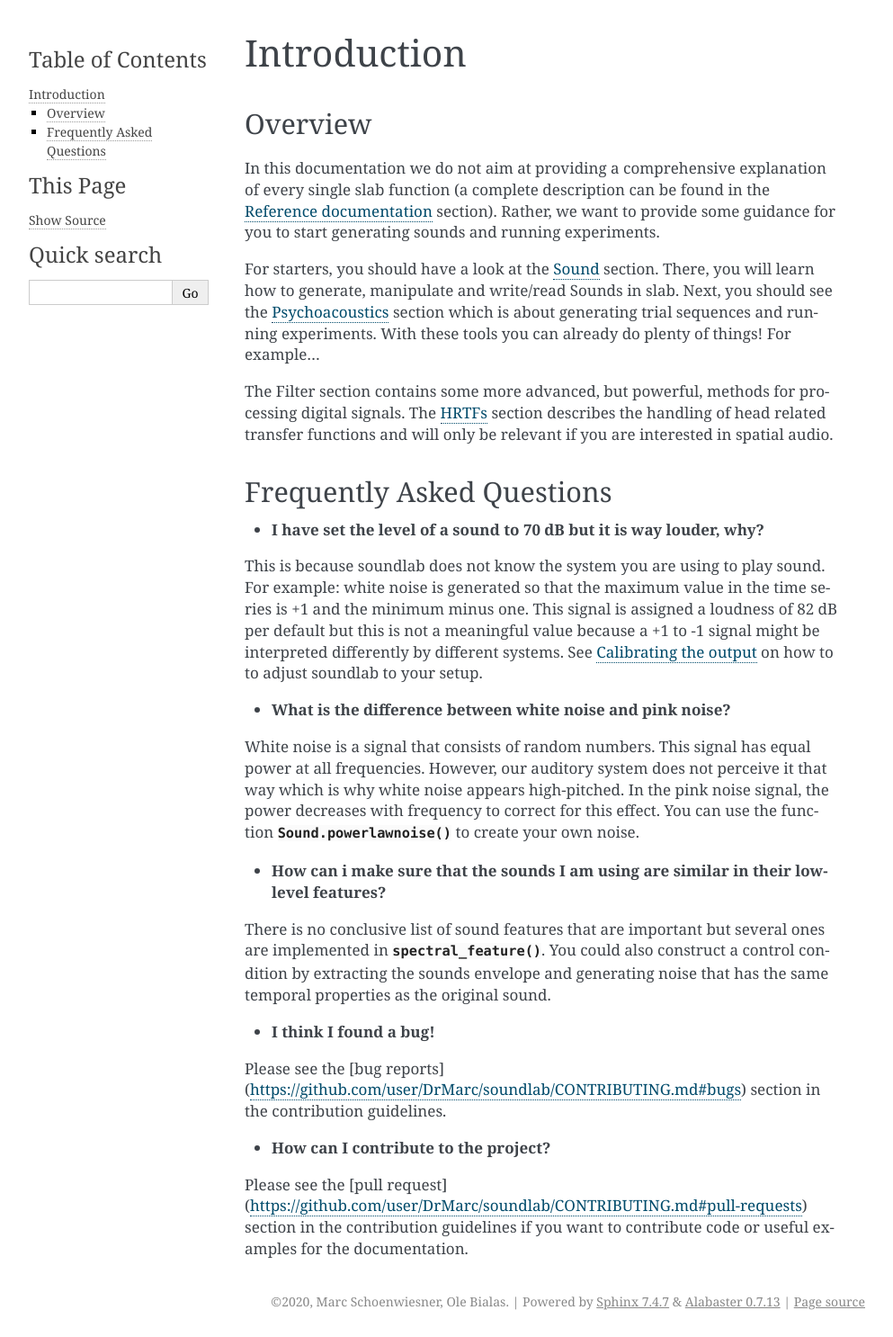
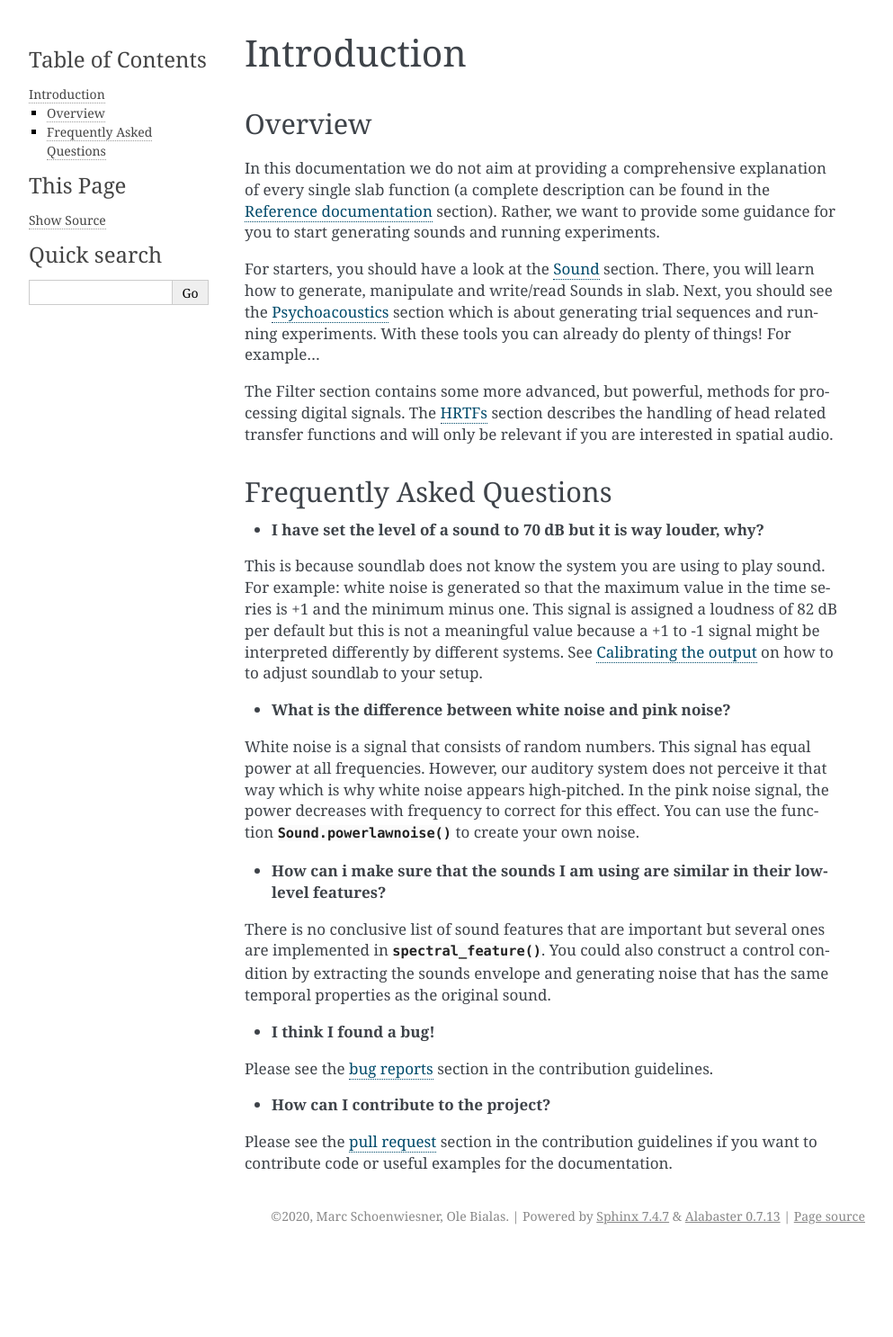
Before and after one commit to DrMarc/slab, a Sphinx documentation site: the page built from docs/introduction.rst, in a window 1280 px wide. Shown: the whole page at 90% size, without its empty margins (148-1141 px from the left). Built offline with Sphinx 7.4.7, drawn with Linux system fonts in a browser that asks for light colours; after the commit the page ends 1391 px from its top, so only the background shows below that.

Commit message:
correctd links

```diff
--- a/docs/introduction.rst
+++ b/docs/introduction.rst
@@ -49,9 +49,9 @@ envelope and generating noise that has the same temporal properties as the origi
 
 * **I think I found a bug!**
 
-Please see the [bug reports](https://github.com/user/DrMarc/soundlab/CONTRIBUTING.md#bugs) section in the contribution guidelines.
+Please see the `bug reports <https://github.com/user/DrMarc/soundlab/CONTRIBUTING.md#bugs>`_ section in the contribution guidelines.
 
 
 * **How can I contribute to the project?**
 
-Please see the [pull request](https://github.com/user/DrMarc/soundlab/CONTRIBUTING.md#pull-requests) section in the contribution guidelines if you want to contribute code or useful examples for the documentation.
+Please see the `pull request <https://github.com/user/DrMarc/soundlab/CONTRIBUTING.md#pull-requests>`_ section in the contribution guidelines if you want to contribute code or useful examples for the documentation.
```
